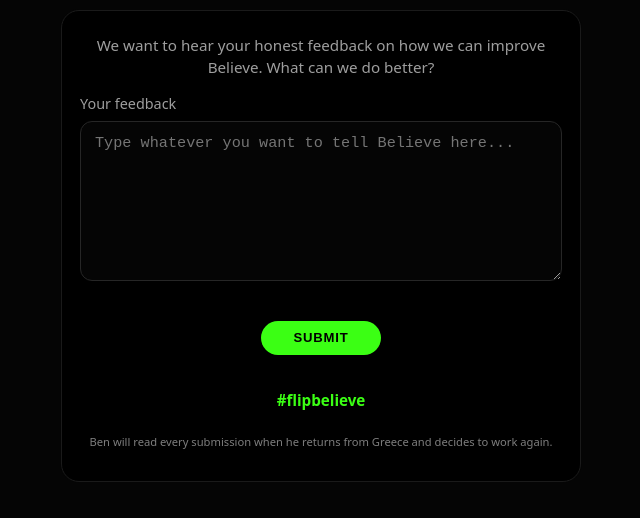
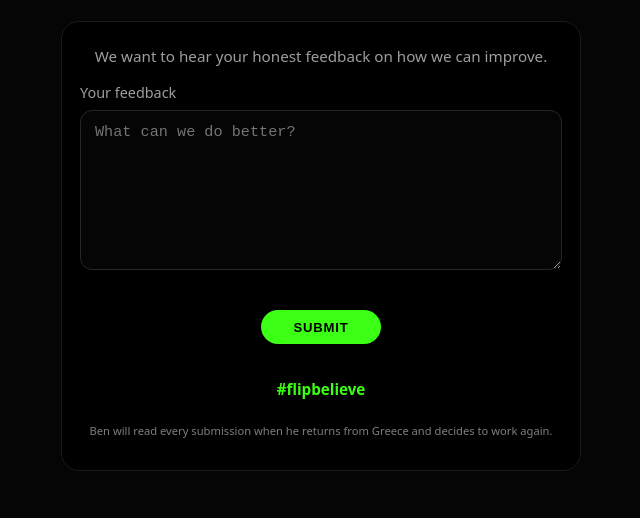
Before and after one commit to 0xro0/believe, a plain HTML site: page index.html in a window 1280 px wide. Shown: the part 218-736 px from the top of the page, without its empty margins (319-959 px from the left). Drawn offline with Linux system fonts and the light colour scheme.

Commit message:
Update index.html

```diff
--- a/index.html
+++ b/index.html
@@ -148,12 +148,11 @@
 
     <div class="card">
       <p class="tagline">
-        We want to hear your honest feedback on how we can improve Believe.
-        What can we do better?
+        We want to hear your honest feedback on how we can improve.
       </p>
 
       <div class="feedback-label">Your feedback</div>
-      <textarea placeholder="Type whatever you want to tell Believe here..."></textarea>
+      <textarea placeholder="What can we do better?"></textarea>
 
       <div class="submit-area">
         <button class="submit-btn" type="button" id="runawayBtn">
```
